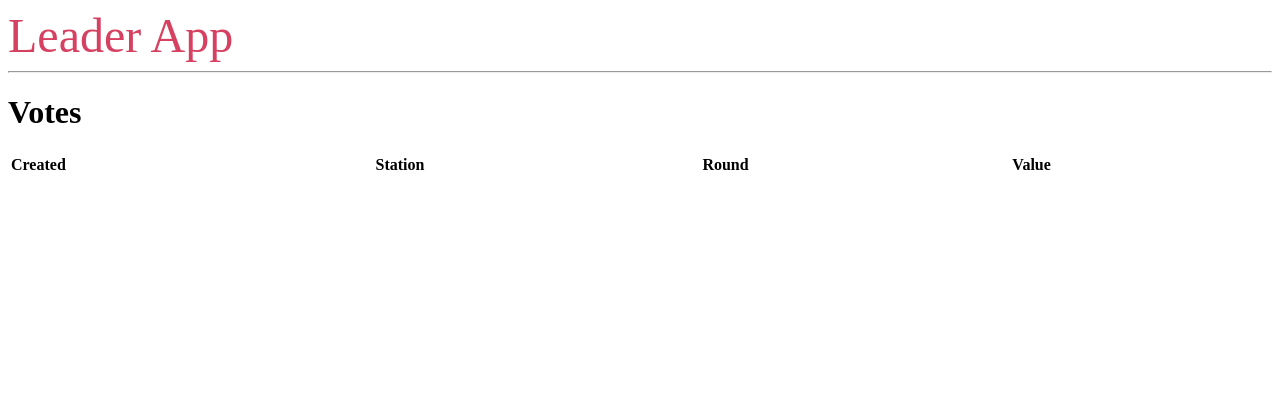
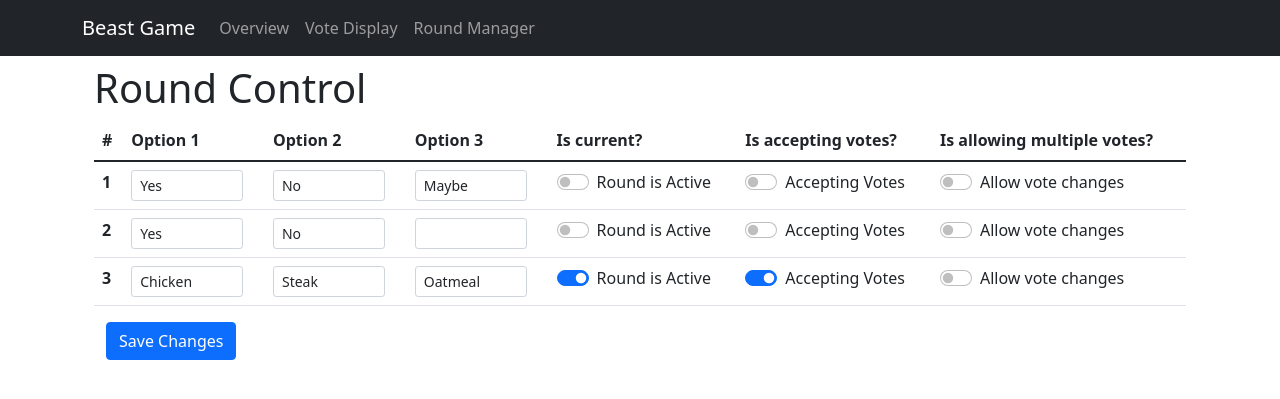
Before and after one commit to geerlingguy/beast-challenge, a Flask app: page / in a window 1280 px wide. Shown: the top 399 px of the page. Run offline with Flask 2, Linux system fonts and the light colour scheme; data that the repository does not hold is empty.

Commit message:
Some nicer styling for the leader app courtesy of bootstrap.

```diff
--- a/leader-app/app.py
+++ b/leader-app/app.py
@@ -7,10 +7,6 @@ def get_db_connection():
     conn = sqlite3.connect('database.sqlite')
     conn.row_factory = sqlite3.Row
     return conn
-
-# TODO REMOVE THIS ONCE COMPLETE
-totals = [{'yes': 92, 'no': 10}]
-rounds = []
 
 def get_totals_for_round(round = ''):
     # TODO: Get round metadata (including start and end time)
@@ -33,7 +29,7 @@ def index():
 def tally():
     conn = get_db_connection()
     current_round = conn.execute('SELECT * FROM rounds WHERE is_current = 1').fetchone()
-    # TODO: Need to select the MOST RECENT vote for each station in current round
+    # TODO: Need to select the MOST RECENT vote for each room in current round
     votes = conn.execute('SELECT * FROM votes WHERE round_id = ? ORDER BY created DESC', (2,)).fetchall()
     # TODO: Sum how many voted 0 and how many voted 1
     conn.close()
--- a/leader-app/schema.sql
+++ b/leader-app/schema.sql
@@ -1,28 +1,31 @@
+DROP TABLE IF EXISTS rooms;
+DROP TABLE IF EXISTS rounds;
 DROP TABLE IF EXISTS votes;
-DROP TABLE IF EXISTS rounds;
-DROP TABLE IF EXISTS stations;
 
-CREATE TABLE stations (
-    station_id INTEGER PRIMARY KEY,
-    mac_address TEXT NOT NULL
+CREATE TABLE rooms (
+    room_id INTEGER PRIMARY KEY,
+    mac_address TEXT NOT NULL,
+    color TEXT NOT NULL DEFAULT("white")
 );
 
 CREATE TABLE rounds (
     round_id INTEGER PRIMARY KEY,
     start_time TIMESTAMP DATETIME,
     close_time TIMESTAMP DATETIME,
-    is_open INTEGER NOT NULL DEFAULT(0),
+    is_accepting_votes INTEGER NOT NULL DEFAULT(0),
     is_current INTEGER NOT NULL DEFAULT(0),
+    is_allowing_multiple_votes INTEGER NOT NULL DEFAULT(1),
     value_0 TEXT NOT NULL DEFAULT('No'),
-    value_1 TEXT NOT NULL DEFAULT('Yes')
+    value_1 TEXT NOT NULL DEFAULT('Yes'),
+    value_2 TEXT NOT NULL DEFAULT('Maybe')
 );
 
 CREATE TABLE votes (
     vote_id INTEGER PRIMARY KEY AUTOINCREMENT,
     created TIMESTAMP DATETIME NOT NULL DEFAULT(STRFTIME('%Y-%m-%d %H:%M:%f', 'NOW')),
-    station_id INTEGER NOT NULL,
+    room_id INTEGER NOT NULL,
     value INTEGER NOT NULL,
     round_id INTEGER NOT NULL,
-    FOREIGN KEY (station_id) REFERENCES stations (station_id),
+    FOREIGN KEY (room_id) REFERENCES rooms (room_id),
     FOREIGN KEY (round_id) REFERENCES rounds (round_id)
 );
--- /dev/null
+++ b/leader-app/static/custom.css
@@ -0,0 +1,5 @@
+/* Custom CSS */
+
+.round-overview input[type="text"] {
+  width: 8em;
+}
--- a/leader-app/templates/base.html
+++ b/leader-app/templates/base.html
@@ -2,23 +2,36 @@
 <html lang="en">
 <head>
     <meta charset="UTF-8">
-    <title>{% block title %} {% endblock %}- FlaskApp</title>
-    <style>
-        nav a {
-            color: #d64161;
-            font-size: 3em;
-            margin-left: 0;
-            text-decoration: none;
-        }
-    </style>
+    <meta name="viewport" content="width=device-width, initial-scale=1">
+    <meta name="author" content="Jeff Geerling, Network Chuck, and co">
+    <title>{% block title %} {% endblock %}</title>
+    <!-- Bootstrap CSS -->
+    <!-- TODO SWITCH TO LOCAL (non-CDN) COPY! -->
+    <link rel="stylesheet" href="https://cdn.jsdelivr.net/npm/bootstrap@5.1.1/dist/css/bootstrap.min.css">
+    <link rel="stylesheet" href="{{ url_for('static', filename='custom.css') }}">
 </head>
 <body>
-    <nav>
-        <a href="{{ url_for('index') }}">Leader App</a>
+    <nav class="navbar navbar-expand-lg navbar-dark bg-dark">
+      <div class="container">
+        <a class="navbar-brand" href="{{ url_for('index') }}">Beast Game</a>
+        <ul class="navbar-nav me-auto mb-2 mb-lg-0">
+            <li class="nav-item">
+                <a class="nav-link" href="/">Overview</a>
+            </li>
+            <li class="nav-item">
+                <a class="nav-link" href="/tally">Vote Display</a>
+            </li>
+            <li class="nav-item">
+                <a class="nav-link" href="/rounds">Round Manager</a>
+            </li>
+        </ul>
+      </div>
     </nav>
-    <hr>
-    <div class="content">
+    <main role="main" class="container">
         {% block content %} {% endblock %}
-    </div>
+    </main>
+    <!-- Bootstrap JS -->
+    <!-- TODO SWITCH TO LOCAL (non-CDN) COPY! -->
+    <script src="https://cdn.jsdelivr.net/npm/bootstrap@5.1.1/dist/js/bootstrap.bundle.min.js"></script>
 </body>
 </html>
--- a/leader-app/templates/index.html
+++ b/leader-app/templates/index.html
@@ -1,21 +1,115 @@
 {% extends 'base.html' %}
 
 {% block content %}
-    <h1>{% block title %} Votes {% endblock %}</h1>
-        <table style="width: 100%;">
-            <thead style="text-align: left;">
-                <th>Created</th>
-                <th>Station</th>
-                <th>Round</th>
-                <th>Value</th>
-            </thead>
-            {% for vote in votes %}
-                <tr>
-                    <td>{{ vote['created'] }}</td>
-                    <td>{{ vote['station_id'] }}</td>
-                    <td>{{ vote['round_id'] }}</td>
-                    <td>{{ vote['value'] }}</td>
+    <div class="container mt-2">
+        <h1>Round Control</h1>
+        <table class="table round-overview">
+          <thead class="thead-light">
+            <tr>
+              <th scope="col">#</th>
+              <th scope="col">Option 1</th>
+              <th scope="col">Option 2</th>
+              <th scope="col">Option 3</th>
+              <th scope="col">Is current?</th>
+              <th scope="col">Is accepting votes?</th>
+              <th scope="col">Is allowing multiple votes?</th>
+            </tr>
+          </thead>
+          <tbody>
+            <tr>
+              <th scope="row">1</th>
+              <td>
+                <input class="form-control form-control-sm" type="text" value="Yes" aria-label=".form-control-sm example">
+              </td>
+              <td>
+                <input class="form-control form-control-sm" type="text" value="No" aria-label=".form-control-sm example">
+              </td>
+              <td>
+                <input class="form-control form-control-sm" type="text" value="Maybe" aria-label=".form-control-sm example">
+              </td>
+              <td>
+                <div class="form-check form-switch">
+                  <input class="form-check-input" type="checkbox" role="switch" id="flexSwitchCheckDefault">
+                  <label class="form-check-label" for="flexSwitchCheckDefault">Round is Active</label>
                 </div>
-            {% endfor %}
+              </td>
+              <td>
+                <div class="form-check form-switch">
+                  <input class="form-check-input" type="checkbox" role="switch" id="flexSwitchCheckDefault">
+                  <label class="form-check-label" for="flexSwitchCheckDefault">Accepting Votes</label>
+                </div>
+              </td>
+              <td>
+                <div class="form-check form-switch">
+                  <input class="form-check-input" type="checkbox" role="switch" id="flexSwitchCheckDefault">
+                  <label class="form-check-label" for="flexSwitchCheckDefault">Allow vote changes</label>
+                </div>
+              </td>
+            </tr>
+            <tr>
+              <th scope="row">2</th>
+              <td>
+                <input class="form-control form-control-sm" type="text" value="Yes" aria-label=".form-control-sm example">
+              </td>
+              <td>
+                <input class="form-control form-control-sm" type="text" value="No" aria-label=".form-control-sm example">
+              </td>
+              <td>
+                <input class="form-control form-control-sm" type="text" value="" aria-label=".form-control-sm example">
+              </td>
+              <td>
+                <div class="form-check form-switch">
+                  <input class="form-check-input" type="checkbox" role="switch" id="flexSwitchCheckDefault">
+                  <label class="form-check-label" for="flexSwitchCheckDefault">Round is Active</label>
+                </div>
+              </td>
+              <td>
+                <div class="form-check form-switch">
+                  <input class="form-check-input" type="checkbox" role="switch" id="flexSwitchCheckDefault">
+                  <label class="form-check-label" for="flexSwitchCheckDefault">Accepting Votes</label>
+                </div>
+              </td>
+              <td>
+                <div class="form-check form-switch">
+                  <input class="form-check-input" type="checkbox" role="switch" id="flexSwitchCheckDefault">
+                  <label class="form-check-label" for="flexSwitchCheckDefault">Allow vote changes</label>
+                </div>
+              </td>
+            </tr>
+            <tr>
+              <th scope="row">3</th>
+              <td>
+                <input class="form-control form-control-sm" type="text" value="Chicken" aria-label=".form-control-sm example">
+              </td>
+              <td>
+                <input class="form-control form-control-sm" type="text" value="Steak" aria-label=".form-control-sm example">
+              </td>
+              <td>
+                <input class="form-control form-control-sm" type="text" value="Oatmeal" aria-label=".form-control-sm example">
+              </td>
+              <td>
+                <div class="form-check form-switch">
+                  <input class="form-check-input" type="checkbox" role="switch" id="flexSwitchCheckDefault" checked>
+                  <label class="form-check-label" for="flexSwitchCheckDefault">Round is Active</label>
+                </div>
+              </td>
+              <td>
+                <div class="form-check form-switch">
+                  <input class="form-check-input" type="checkbox" role="switch" id="flexSwitchCheckDefault" checked>
+                  <label class="form-check-label" for="flexSwitchCheckDefault">Accepting Votes</label>
+                </div>
+              </td>
+              <td>
+                <div class="form-check form-switch">
+                  <input class="form-check-input" type="checkbox" role="switch" id="flexSwitchCheckDefault">
+                  <label class="form-check-label" for="flexSwitchCheckDefault">Allow vote changes</label>
+                </div>
+              </td>
+            </tr>
+          </tbody>
         </table>
+        <div class="container">
+          <button type="submit" class="btn btn-primary">Save Changes</button>
+        </div>
+    </div>
 {% endblock %}
```
Also changed, not shown: leader-app/init_db.py (+26 -26 lines), README.md.
